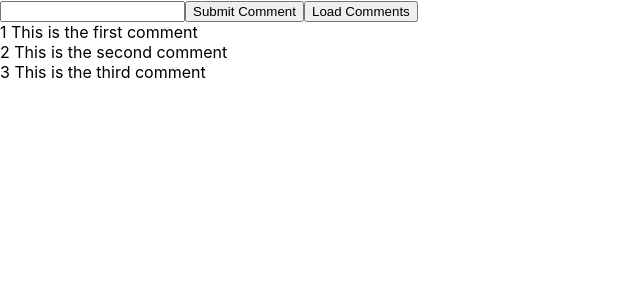
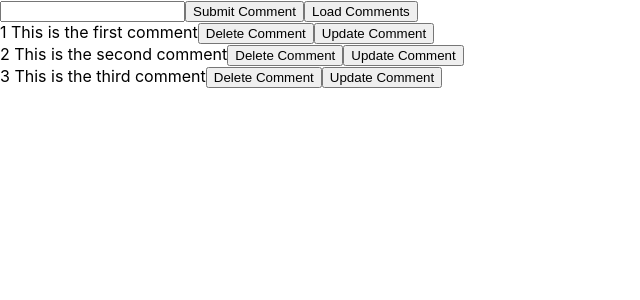
Before and after one commit to Manthan-Kuber/next-api, a Next.js app: page /comments in a window 1280 px wide. Both pictures are taken after a click on the button "Load Comments". Shown: the top 300 px of the page, without its empty margins (0-640 px from the left). Built offline with nearby package versions, Linux system fonts and the light colour scheme.

Commit message:
API DELETE request

```diff
--- /dev/null
+++ b/pages/api/comments/[commentId].js
@@ -0,0 +1,18 @@
+import { comments } from "../../../data/comments";
+
+export default function handler(req, res) {
+  const { commentId } = req.query;
+  if (req.method === "GET") {
+    const comment = comments.find(
+      (comment) => comment.id === parseInt(commentId)
+    );
+    res.status(200).json(comment);
+  } else if (req.method === "DELETE") {
+    const deletedComment = comments.find(
+      (comment) => comment.id === parseInt(commentId)
+    );
+    const index = comments.findIndex(comment => comment.id === commentId)
+    comments.splice(index,1)
+    res.status(200).json(deletedComment)
+  }
+}
--- a/pages/comments/index.js
+++ b/pages/comments/index.js
@@ -22,14 +22,37 @@
     console.log(data);
   };
 
+  const deleteComment = async (commentId) => {
+    const response = await fetch(`/api/comments/${commentId}`, {
+      method: "DELETE",
+    });
+    const data = await response.json();
+    console.log(data);
+    fetchComments();
+  };
+
+  const updateComment = async(commentId) => {
+    const response = await fetch(``)
+  }
+
   return (
     <>
-      <input type="text" value={comment} onChange={(e) => setComment(e.target.value)} />
+      <input
+        type="text"
+        value={comment}
+        onChange={(e) => setComment(e.target.value)}
+      />
       <button onClick={submitComment}>Submit Comment</button>
       <button onClick={fetchComments}>Load Comments</button>
       {comments.map((comment) => (
         <div key={comment.id}>
           {comment.id} {comment.text}
+          <button onClick={() => deleteComment(comment.id)}>
+            Delete Comment
+          </button>
+          <button oncClick={() => updateComment(comment.id)}>
+            Update Comment
+          </button>
         </div>
       ))}
     </>
```
